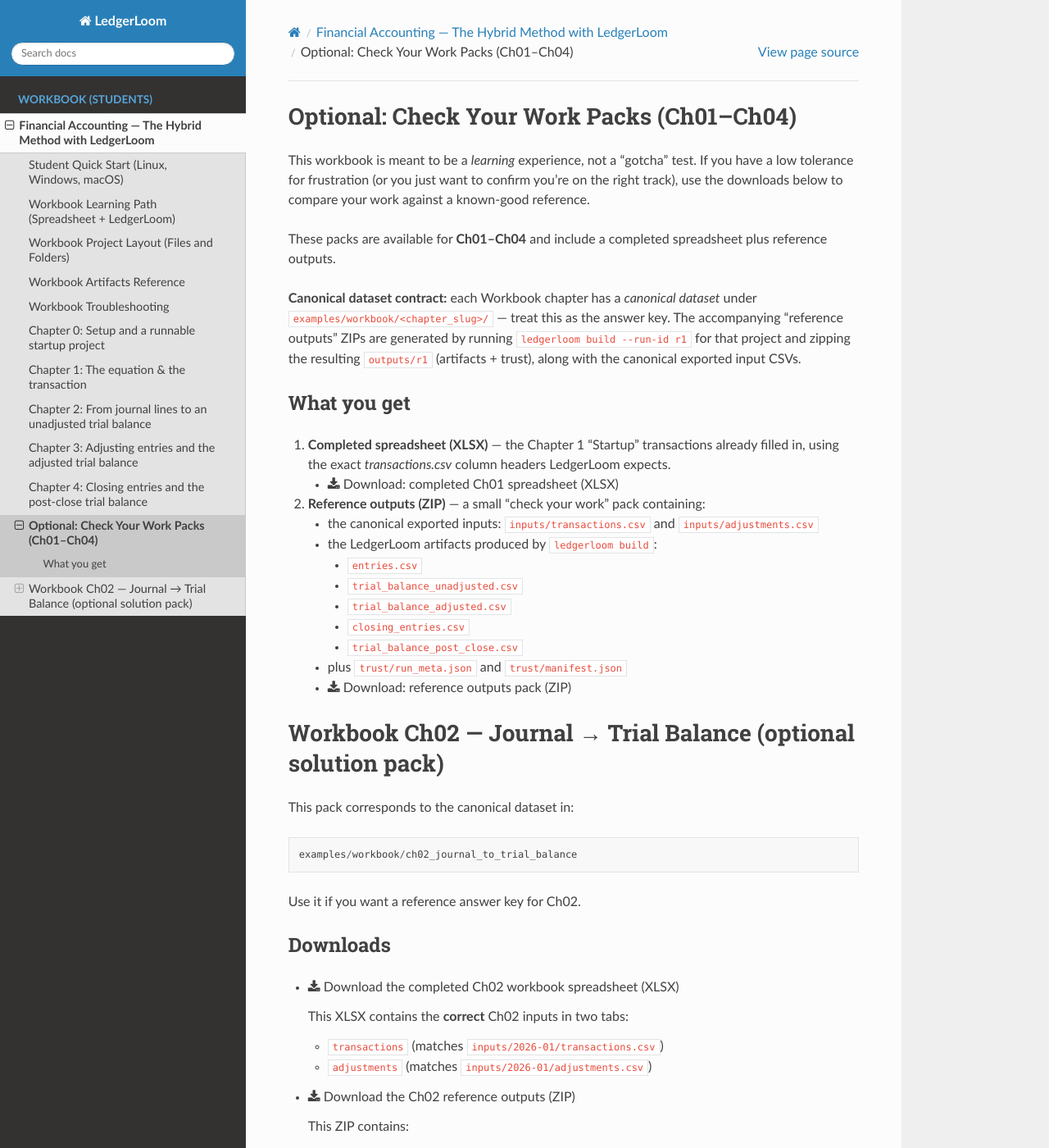
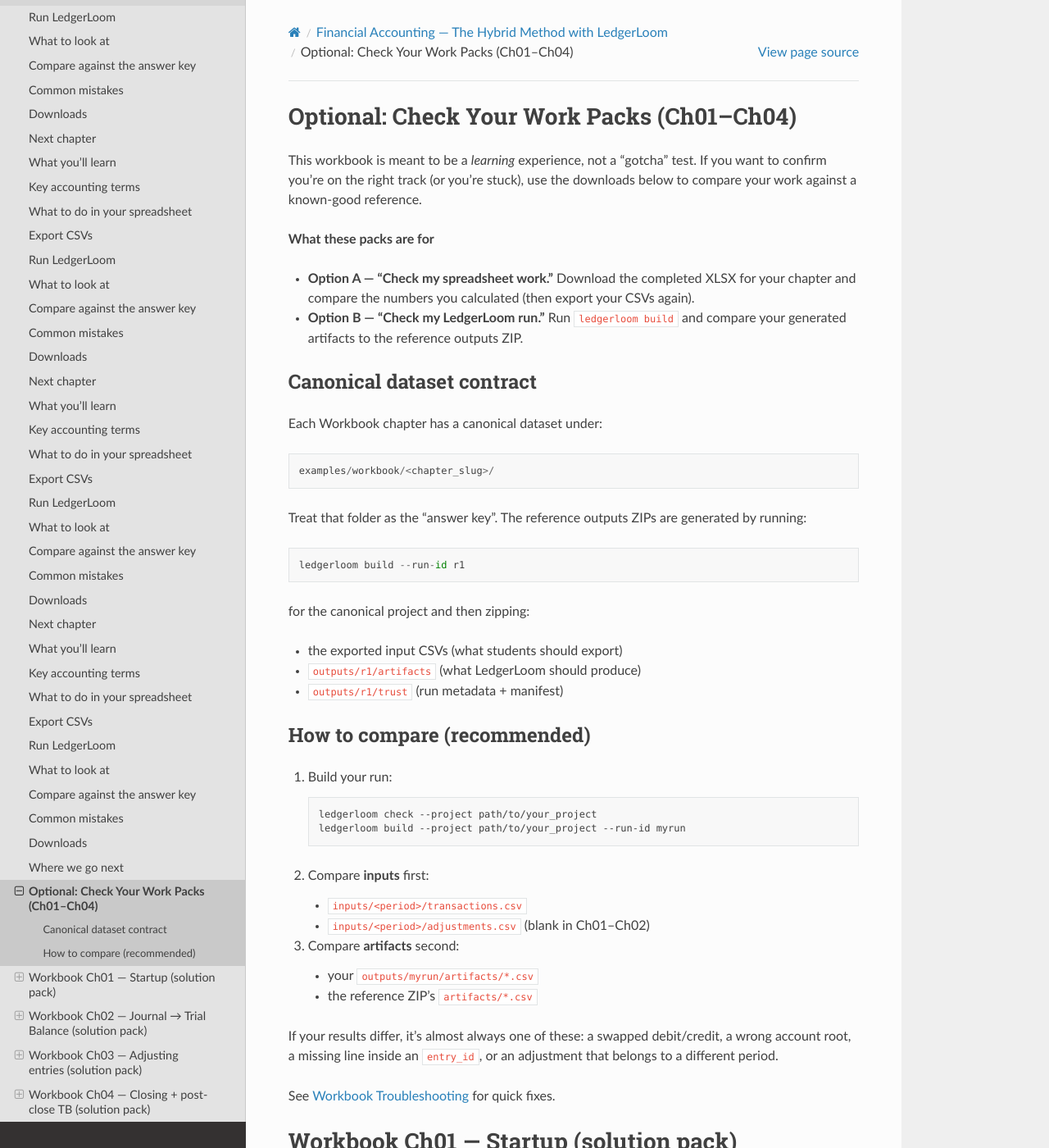
Before and after one commit to pystatsv1/ledgerloom, a Sphinx documentation site: the page built from docs/source/workbook/workbook_check_your_work_pack.rst, in a window 1280 px wide and 1400 px high. Shown: the whole window at 82% size. Built offline with Sphinx 7.4.7 and the Read the Docs theme 3.1.0, drawn with Linux system fonts in a browser that asks for light colours; pages that are not in the unit, such as notebooks, are missing from menus; some of the changed text lies outside the part shown.

Commit message:
Docs: complete check-your-work packs + add key accounting terms (#126)

```diff
--- a/docs/source/workbook/workbook_check_your_work_pack.rst
+++ b/docs/source/workbook/workbook_check_your_work_pack.rst
@@ -2,118 +2,137 @@
 ===========================================
 
 This workbook is meant to be a *learning* experience, not a “gotcha” test.
-If you have a low tolerance for frustration (or you just want to confirm you’re on the right track),
-use the downloads below to compare your work against a known-good reference.
+If you want to confirm you’re on the right track (or you’re stuck), use the downloads below to compare your work
+against a known-good reference.
 
-These packs are available for **Ch01–Ch04** and include a completed spreadsheet plus reference outputs.
+**What these packs are for**
 
-**Canonical dataset contract:** each Workbook chapter has a *canonical dataset* under
-``examples/workbook/<chapter_slug>/`` — treat this as the answer key. The accompanying
-“reference outputs” ZIPs are generated by running ``ledgerloom build --run-id r1`` for that
-project and zipping the resulting ``outputs/r1`` (artifacts + trust), along with the canonical
-exported input CSVs.
+- **Option A — “Check my spreadsheet work.”** Download the completed XLSX for your chapter and compare the numbers
+  you calculated (then export your CSVs again).
+- **Option B — “Check my LedgerLoom run.”** Run ``ledgerloom build`` and compare your generated artifacts to the
+  reference outputs ZIP.
 
-What you get
-------------
+Canonical dataset contract
+--------------------------
 
-1) **Completed spreadsheet (XLSX)** — the Chapter 1 “Startup” transactions already filled in,
-   using the exact `transactions.csv` column headers LedgerLoom expects.
+Each Workbook chapter has a canonical dataset under::
 
-   - :download:`Download: completed Ch01 spreadsheet (XLSX) <../_static/ledgerloom_workbook_completed_ch01_startup.xlsx>`
+   examples/workbook/<chapter_slug>/
 
-2) **Reference outputs (ZIP)** — a small “check your work” pack containing:
+Treat that folder as the “answer key”. The reference outputs ZIPs are generated by running::
 
-   - the canonical exported inputs: ``inputs/transactions.csv`` and ``inputs/adjustments.csv``
-   - the LedgerLoom artifacts produced by ``ledgerloom build``:
+   ledgerloom build --run-id r1
 
-     - ``entries.csv``
-     - ``trial_balance_unadjusted.csv``
-     - ``trial_balance_adjusted.csv``
-     - ``closing_entries.csv``
-     - ``trial_balance_post_close.csv``
+for the canonical project and then zipping:
 
-   - plus ``trust/run_meta.json`` and ``trust/manifest.json``
+- the exported input CSVs (what students should export)
+- ``outputs/r1/artifacts`` (what LedgerLoom should produce)
+- ``outputs/r1/trust`` (run metadata + manifest)
 
-   - :download:`Download: reference outputs pack (ZIP) <../_static/ledgerloom_workbook_reference_outputs_ch01_startup.zip>`
+How to compare (recommended)
+----------------------------
 
-Workbook Ch02 — Journal → Trial Balance (optional solution pack)
-================================================================
+1. Build your run:
 
-This pack corresponds to the canonical dataset in::
+   .. code-block:: bash
 
-   examples/workbook/ch02_journal_to_trial_balance
+      ledgerloom check --project path/to/your_project
+      ledgerloom build --project path/to/your_project --run-id myrun
 
-Use it if you want a reference answer key for Ch02.
+2. Compare **inputs** first:
+
+   - ``inputs/<period>/transactions.csv``
+   - ``inputs/<period>/adjustments.csv`` (blank in Ch01–Ch02)
+
+3. Compare **artifacts** second:
+
+   - your ``outputs/myrun/artifacts/*.csv``
+   - the reference ZIP’s ``artifacts/*.csv``
+
+If your results differ, it’s almost always one of these:
+a swapped debit/credit, a wrong account root, a missing line inside an ``entry_id``,
+or an adjustment that belongs to a different period.
+
+See :doc:`workbook_troubleshooting` for quick fixes.
+
+Workbook Ch01 — Startup (solution pack)
+=======================================
+
+Canonical dataset::
+
+   examples/workbook/ch01_startup
 
 Downloads
 ---------
 
-* :download:`Download the completed Ch02 workbook spreadsheet (XLSX)<../_static/ledgerloom_workbook_completed_ch02_journal_to_trial_balance.xlsx>`
+- :download:`Completed Ch01 spreadsheet (XLSX) <../_static/ledgerloom_workbook_completed_ch01_startup.xlsx>`
+- :download:`Reference outputs pack (ZIP) <../_static/ledgerloom_workbook_reference_outputs_ch01_startup.zip>`
 
-  This XLSX contains the **correct** Ch02 inputs in two tabs:
+What the reference outputs include
+----------------------------------
 
-  * ``transactions`` (matches ``inputs/2026-01/transactions.csv``)
-  * ``adjustments`` (matches ``inputs/2026-01/adjustments.csv``)
+- ``entries.csv`` (the canonical journal lines)
+- ``trial_balance_unadjusted.csv``
 
-* :download:`Download the Ch02 reference outputs (ZIP)<../_static/ledgerloom_workbook_reference_outputs_ch02_journal_to_trial_balance.zip>`
+Workbook Ch02 — Journal → Trial Balance (solution pack)
+=======================================================
 
-  This ZIP contains:
+Canonical dataset::
 
-  * The canonical input CSVs under ``inputs/2026-01/``
-  * Canonical LedgerLoom artifacts under ``outputs/r1/artifacts/`` (entries + trial balances + closing + post-close TB)
-  * Trust metadata under ``outputs/r1/trust/``
+   examples/workbook/ch02_journal_to_trial_balance
 
-Ch03 — Adjusting entries
-~~~~~~~~~~~~~~~~~~~~~~~~
+Downloads
+---------
 
-- Completed spreadsheet (XLSX): :download:`ledgerloom_workbook_completed_ch03_adjusting_entries.xlsx <../_static/ledgerloom_workbook_completed_ch03_adjusting_entries.xlsx>`
-- Reference outputs (ZIP): :download:`ledgerloom_workbook_reference_outputs_ch03_adjusting_entries.zip <../_static/ledgerloom_workbook_reference_outputs_ch03_adjusting_entries.zip>`
+- :download:`Completed Ch02 spreadsheet (XLSX) <../_static/ledgerloom_workbook_completed_ch02_journal_to_trial_balance.xlsx>`
+- :download:`Reference outputs pack (ZIP) <../_static/ledgerloom_workbook_reference_outputs_ch02_journal_to_trial_balance.zip>`
 
-What’s inside the ZIP:
+What the reference outputs include
+----------------------------------
 
-- ``inputs/2026-01/transactions.csv`` (same base transactions as Ch02)
-- ``inputs/2026-01/adjustments.csv`` (canonical adjusting entries)
-- ``outputs/r1/`` (check report + canonical artifacts + trust manifest)
+- ``entries.csv``
+- ``trial_balance_unadjusted.csv``
 
-Ch04 — Closing and post-close
-~~~~~~~~~~~~~~~~~~~~~~~~~~~~~
+Workbook Ch03 — Adjusting entries (solution pack)
+=================================================
 
-- Completed spreadsheet (XLSX): :download:`ledgerloom_workbook_completed_ch04_closing_and_post_close.xlsx <../_static/ledgerloom_workbook_completed_ch04_closing_and_post_close.xlsx>`
-- Reference outputs (ZIP): :download:`ledgerloom_workbook_reference_outputs_ch04_closing_and_post_close.zip <../_static/ledgerloom_workbook_reference_outputs_ch04_closing_and_post_close.zip>`
+Canonical dataset::
 
-What’s inside the ZIP:
+   examples/workbook/ch03_adjusting_entries
 
-- ``inputs/2026-01/transactions.csv`` (includes dividends)
-- ``inputs/2026-01/adjustments.csv`` (canonical adjusting entries)
-- ``outputs/r1/`` (check report + canonical artifacts + trust manifest)
+Downloads
+---------
 
-How to use it
--------------
+- :download:`Completed Ch03 spreadsheet (XLSX) <../_static/ledgerloom_workbook_completed_ch03_adjusting_entries.xlsx>`
+- :download:`Reference outputs pack (ZIP) <../_static/ledgerloom_workbook_reference_outputs_ch03_adjusting_entries.zip>`
 
-**Option A — “I just want to see the right data”**
+What the reference outputs include
+----------------------------------
 
-Download the completed XLSX and compare it to your spreadsheet:
+- ``entries.csv``
+- ``trial_balance_unadjusted.csv``
+- ``trial_balance_adjusted.csv``
 
-- same column names
-- same rows
-- same debit/credit amounts
+Workbook Ch04 — Closing + post-close TB (solution pack)
+=======================================================
 
-**Option B — “I want to verify my LedgerLoom run”**
+Canonical dataset::
 
-1. Run your project:
+   examples/workbook/ch04_closing_and_post_close
 
-   .. code-block:: bash
+Downloads
+---------
 
-      ledgerloom build --project path/to/your_project --run-id myrun
+- :download:`Completed Ch04 spreadsheet (XLSX) <../_static/ledgerloom_workbook_completed_ch04_closing_and_post_close.xlsx>`
+- :download:`Reference outputs pack (ZIP) <../_static/ledgerloom_workbook_reference_outputs_ch04_closing_and_post_close.zip>`
 
-2. Open the artifacts folder:
+What the reference outputs include
+----------------------------------
 
-   ``path/to/your_project/outputs/myrun/artifacts``
+- ``entries.csv``
+- ``trial_balance_adjusted.csv``
+- ``closing_entries.csv``
+- ``trial_balance_post_close.csv``
 
-3. Compare your generated CSVs against the ones in the ZIP pack.
-
-Notes for instructors
----------------------
-
-If you are using LedgerLoom for graded work, consider telling students *when* they may use this pack
-(e.g., “after submitting your own attempt”).
+**Post-close invariant:** the post-close trial balance must contain **only balance-sheet accounts**
+(Assets / Liabilities / Equity). Revenue and Expense accounts should be zeroed out.
```
Also changed, not shown: docs/source/workbook/ch01_equation_transaction.rst (+11 -13 lines), docs/source/workbook/ch01_startup.rst (+19 -8 lines), docs/source/workbook/ch02_journal_to_trial_balance.rst (+14 -6 lines), docs/source/workbook/ch03_adjusting_entries.rst (+15 -6 lines), docs/source/workbook/ch04_closing_and_post_close.rst (+9 -6 lines).
